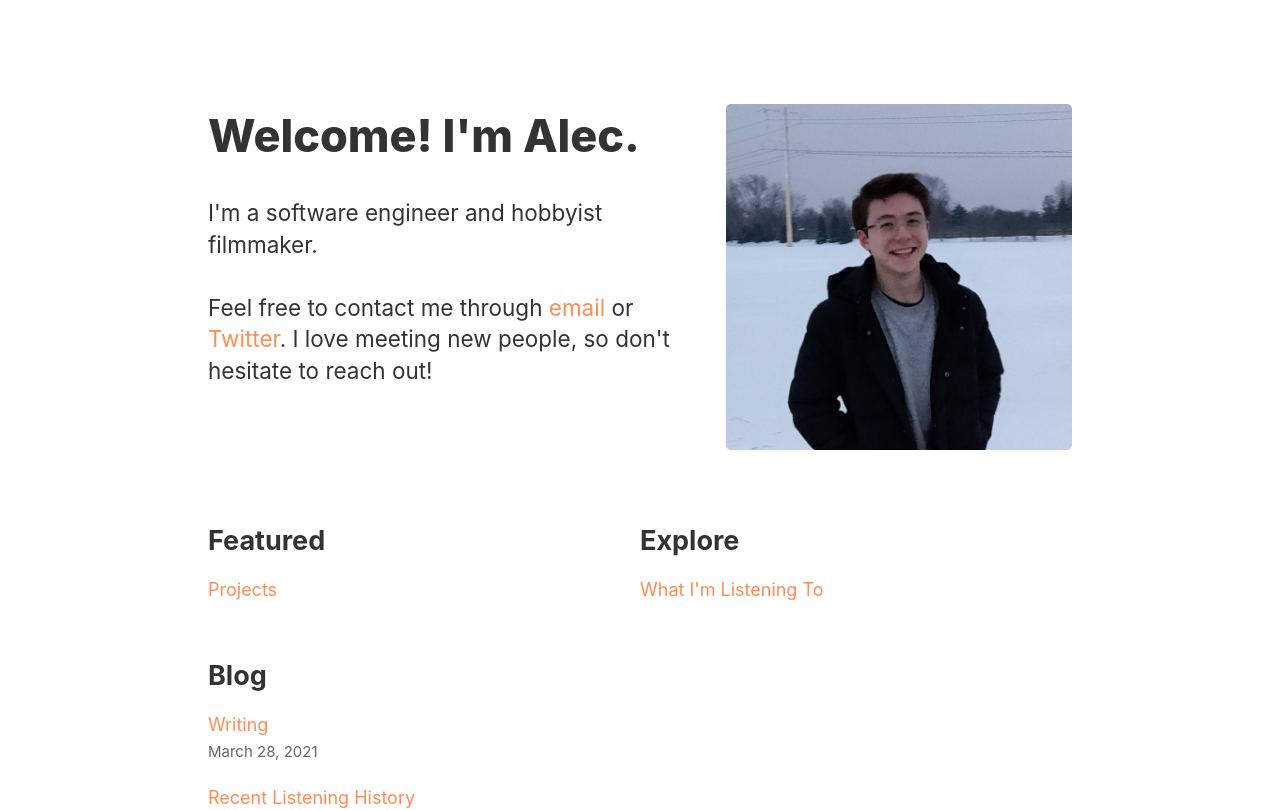
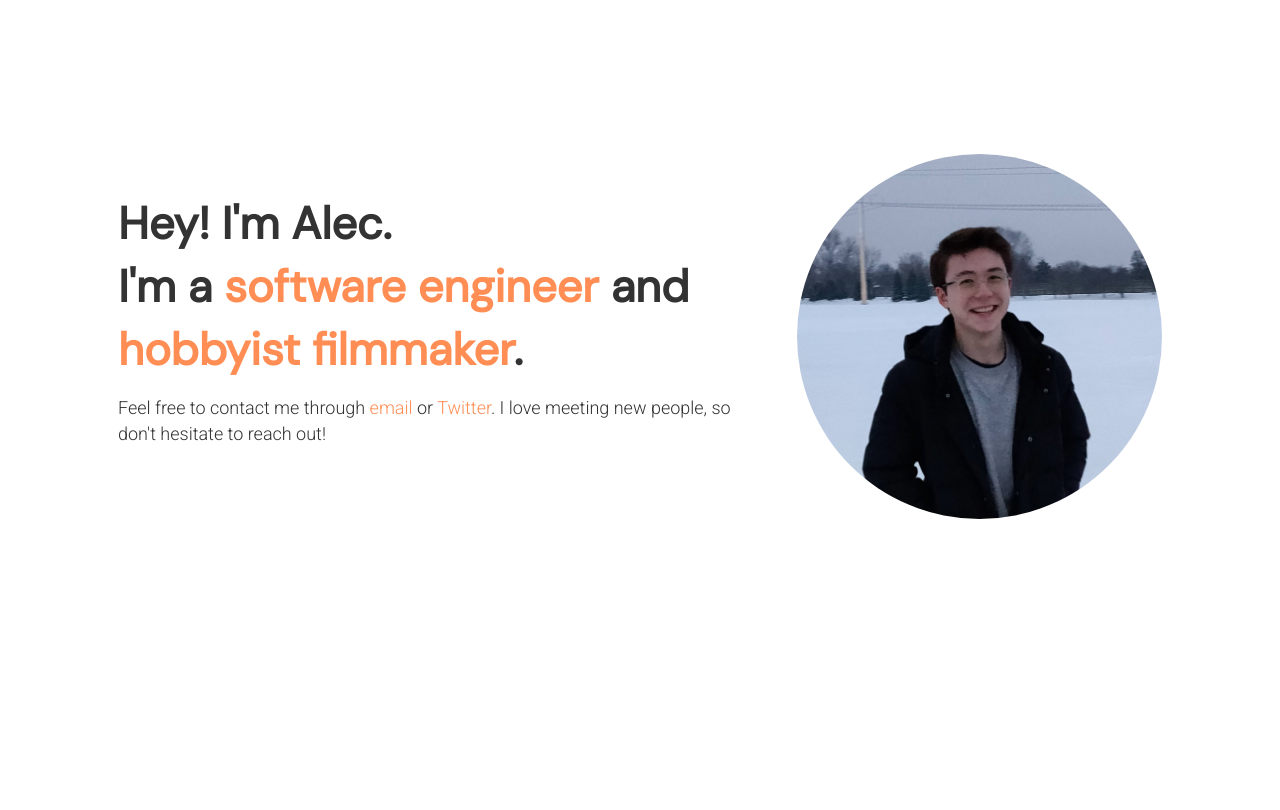
Before and after one commit to alecchendev/alecchendev.github.io, a Next.js app: page / in a window 1280 px wide. Shown: the top 810 px of the page. Built offline with nearby package versions, Linux system fonts and the light colour scheme.

Commit message:
Redesign home layout

```diff
--- a/pages/index.js
+++ b/pages/index.js
@@ -5,6 +5,7 @@ import styles from '../styles/index.module.css';
 import { getSortedPostsData } from '../lib/posts';
 import Date from '../components/date';
 import Link from 'next/link';
+import Image from 'next/image';
 
 export async function getStaticProps() {
   const allPostsData = getSortedPostsData();
@@ -22,17 +23,16 @@ export default function Home({ allPostsData }) {
         <title>{siteTitle}</title>
       </Head>
       <div className={styles.landingContainer}>
-
         <div className={styles.headingContainer}>
 
           <h1 className={styles.heading}>
-            Welcome! I'm Alec.
+            Hey! I'm Alec.
+            <br/>
+            I'm a <Link href='/projects'><a>software engineer</a></Link> and <Link href='/projects'><a>hobbyist filmmaker</a></Link>.
           </h1>
 
           <h2 className={styles.subheading}>
-            I'm a software engineer and hobbyist filmmaker.
-            <br/>
-            <br/>
+
             Feel free to contact me through <a href='mailto:alecchendev@gmail.com' target='_blank'>email </a>
             or <a href='https://twitter.com/alecchendev' target='_blank'>Twitter</a>. I love meeting new
             people, so don't hesitate to reach out!
@@ -41,8 +41,17 @@ export default function Home({ allPostsData }) {
 
         </div>
         <img className={styles.profileImg} src={'./images/profileAlt.png'}/>
+        {/* <Image
+          priority
+          src="/images/profileAlt.png"
+          className={utilStyles.borderCircle}
+          height={144}
+          width={144}
+          alt={name}
+        /> */}
       </div>
 
+      {false &&
       <div className={styles.navContainer}>
         <section className={styles.sectionContainer}>
           <h2 className={utilStyles.headingLg}>Featured</h2>
@@ -73,7 +82,7 @@ export default function Home({ allPostsData }) {
           </ul>
         </section>
       </div>
-
+      }
 
     </Layout>
   )
--- a/styles/globals.css
+++ b/styles/globals.css
@@ -1,4 +1,7 @@
 @import url('https://fonts.googleapis.com/css2?family=Inter&display=swap');
+@import url('https://fonts.googleapis.com/css2?family=Inconsolata&display=swap');
+@import url('https://fonts.googleapis.com/css2?family=DM+Sans&display=swap');
+@import url('https://fonts.googleapis.com/css2?family=Roboto:wght@300;400&display=swap');
 
 :root {
   --accent-color: #ff8d54;
@@ -9,7 +12,8 @@ body {
   color: #333;
   padding: 0;
   margin: 0;
-  font-family: -apple-system, BlinkMacSystemFont, 'Segoe UI', Inter;
+  font-family: sans-serif;
+  font-weight: 300;
   /* font-family: -apple-system, BlinkMacSystemFont, Segoe UI, Roboto, Oxygen, Ubuntu, */
     /* Cantarell, Fira Sans, Droid Sans, Helvetica Neue, sans-serif; */
   line-height: 1.4;
--- a/styles/index.module.css
+++ b/styles/index.module.css
@@ -5,26 +5,33 @@
 }
 
 .headingContainer {
-	width: 60%;
+	width: 65%;
+	display: flex;
+	flex-direction: column;
+	justify-content: center;
 }
 
+
 .heading {
-	font-weight: 800;
+	font-family: DM Sans;
+	font-weight: 600;
 	font-size: 2.5rem;
 	margin-top: 0;
+	margin-bottom: 0;
 }
 
 .subheading {
-	font-weight: 400;
-	font-size: 1.25rem;
+	font-family: Roboto;
+	font-weight: 300;
+	font-size: 1rem;
 	margin-bottom: 2rem;
 }
 
 .profileImg {
-	width: 40%;
+	width: 35%;
 	height: 100%;
 	margin-left: 50px;
-	border-radius: 5px;
+	border-radius: 9999px;
 }
 
 .rule {
--- a/styles/layout.module.css
+++ b/styles/layout.module.css
@@ -1,7 +1,7 @@
 .container {
-	width: 50rem;
+	width: 60rem;
 	padding: 0 1rem;
-	padding-top: 50px;
+	padding-top: 100px;
 	margin: 3rem auto 6rem;
 }
 
```
